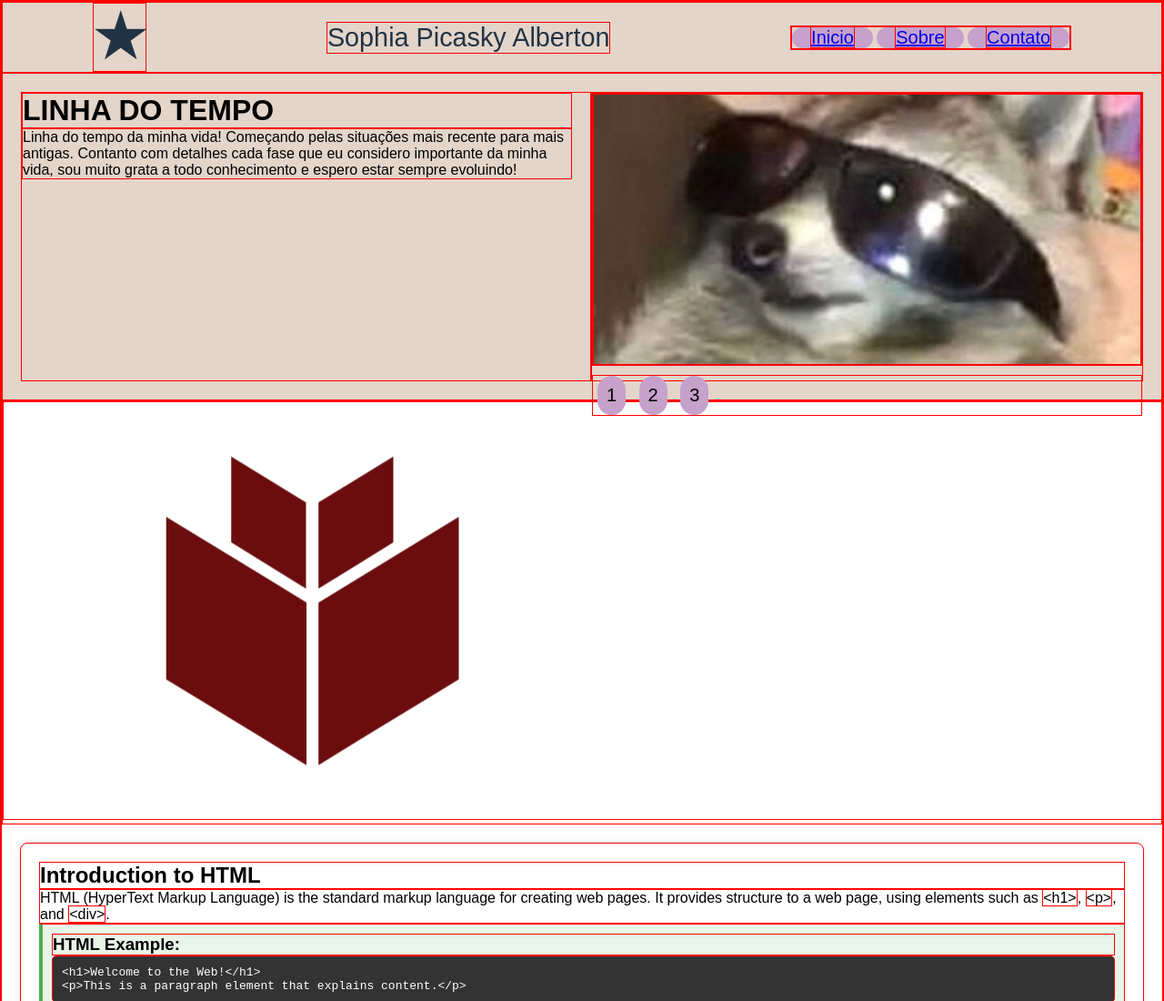
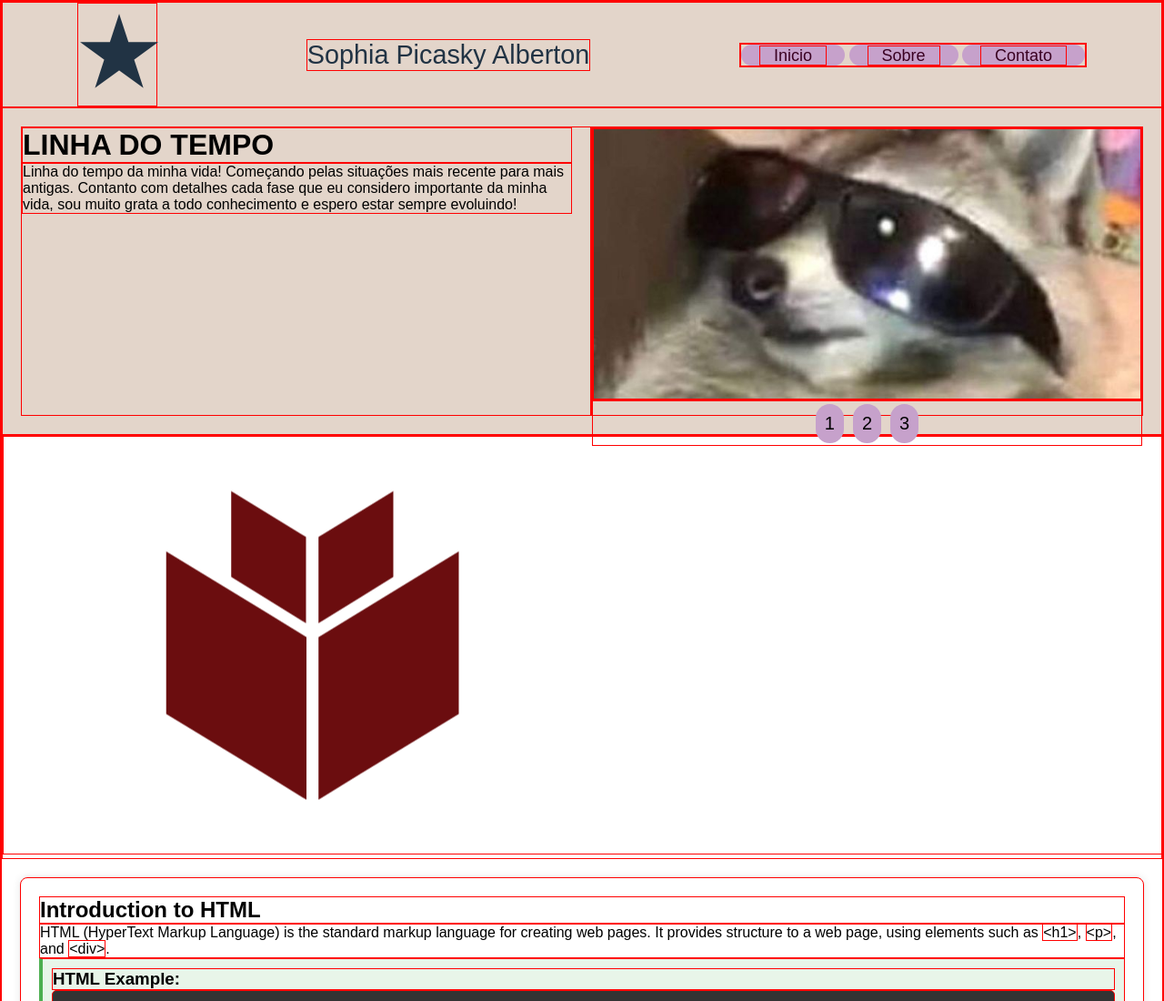
Before and after one commit to sophialberton/engenhariaSoftware, a plain HTML site: page MeuPrimeiroSite/FWN3/inicio.html in a window 1280 px wide. Shown: the top 1100 px of the page at 91% size. Drawn offline with Linux system fonts and the light colour scheme.

Commit message:
Ajeitei botões da pagina inicial e carrossle/slide

```diff
--- a/MeuPrimeiroSite/FWN3/contato.css
+++ b/MeuPrimeiroSite/FWN3/contato.css
@@ -137,6 +137,8 @@ button {
     border-radius: 5px; /* Deixa os cantos arredondados */
     font-size: 16px; /* Define o tamanho da fonte */
     cursor: pointer; /* Adiciona o cursor de "mãozinha" ao passar por cima */
+
+
     transition: backgroud-color 0.3s; /* Adiciona uma transição suave na mudança de cor */
     /* Melhorar: Há um pequeno erro de digitação em 'backgroud-color'; o correto é 'background-color'. */
 }
--- a/MeuPrimeiroSite/FWN3/inicio.css
+++ b/MeuPrimeiroSite/FWN3/inicio.css
@@ -16,13 +16,16 @@ header, footer {
 
 /* Estilo para o logotipo */
 .logo {
-  font-size: 4em; /* Tamanho grande para o texto do logotipo */
+  font-size: 6em; /* Tamanho grande para o texto do logotipo */
   font-weight: bold; /* Deixa o texto em negrito */
+
 }
 
 /* Estilo para elementos com a classe SophiaPicaskyAlberton */
 .SophiaPicaskyAlberton {
   font-size: 1.8em; /* Define um tamanho de fonte maior */
+  margin-left: 0; /* Alinha o texto à direita dentro de seu container */
+  margin-right: ; /* Certifica-se de que não há margem à direita */
 }
 
 /* Define espaçamento horizontal entre itens da lista de links */
@@ -90,12 +93,22 @@ nav ul li {
 }
 
 /* Estilo para links dentro de navegação */
-nav u li a {
+
+nav ul li a {
   text-decoration: none; /* Remove sublinhado */
-  color: rgb(89, 255, 0); /* Cor do texto */
+  color: rgb(58, 0, 34); /* Cor do texto */
   font-size: 18px; /* Tamanho da fonte */
   padding: 0 15px; /* Espaçamento interno horizontal */
+  transition: color 0.3s ease, transform 0.3s ease, font-size 0.3s ease; /* Transições suaves para a cor, transformação e o tamanho da fonte */
 }
+
+/* Efeito de hover para os links de navegação */
+nav ul li a:hover {
+  color: #4f0083; /* Cor do texto quando o cursor passa */
+  transform: scale(1.1); /* Aumenta ligeiramente o tamanho do texto */
+  font-size: 20px; /* Aumenta o tamanho da fonte durante o hover */
+}
+
 
 /* Estilo genérico para seções */
 section {
@@ -173,10 +186,20 @@ main {
   opacity: 1;
 }
 
-.buttons {
-  margin-top: 10px;
+  .buttons {
+    margin-top: 10px;
+    display: flex; /* Usar Flexbox */
+    justify-content: center; /* Centraliza os botões horizontalmente */
+    align-items: center; /* Centraliza os botões verticalmente */
+    margin-top: 0px; /* Espaçamento superior */
+    height: 50px; /* Ajusta a altura da div para permitir alinhamento vertical */
+  }
+button:hover{
+  color: #4f0083; /* Cor do texto quando o cursor passa */
+  transform: scale(1.1); /* Aumenta ligeiramente o tamanho do texto */
+  font-size: 20px; /* Aumenta o tamanho da fonte durante o hover */
+  transition: color 0.3s ease, transform 0.3s ease, font-size 0.3s ease; /* Transições suaves para a cor, transformação e o tamanho da fonte */
 }
-
 button {
   padding: 10px;
   margin: 0 5px;
```
Also changed, not shown: MeuPrimeiroSite/FWN3/contato.html (+0 -2 lines).
